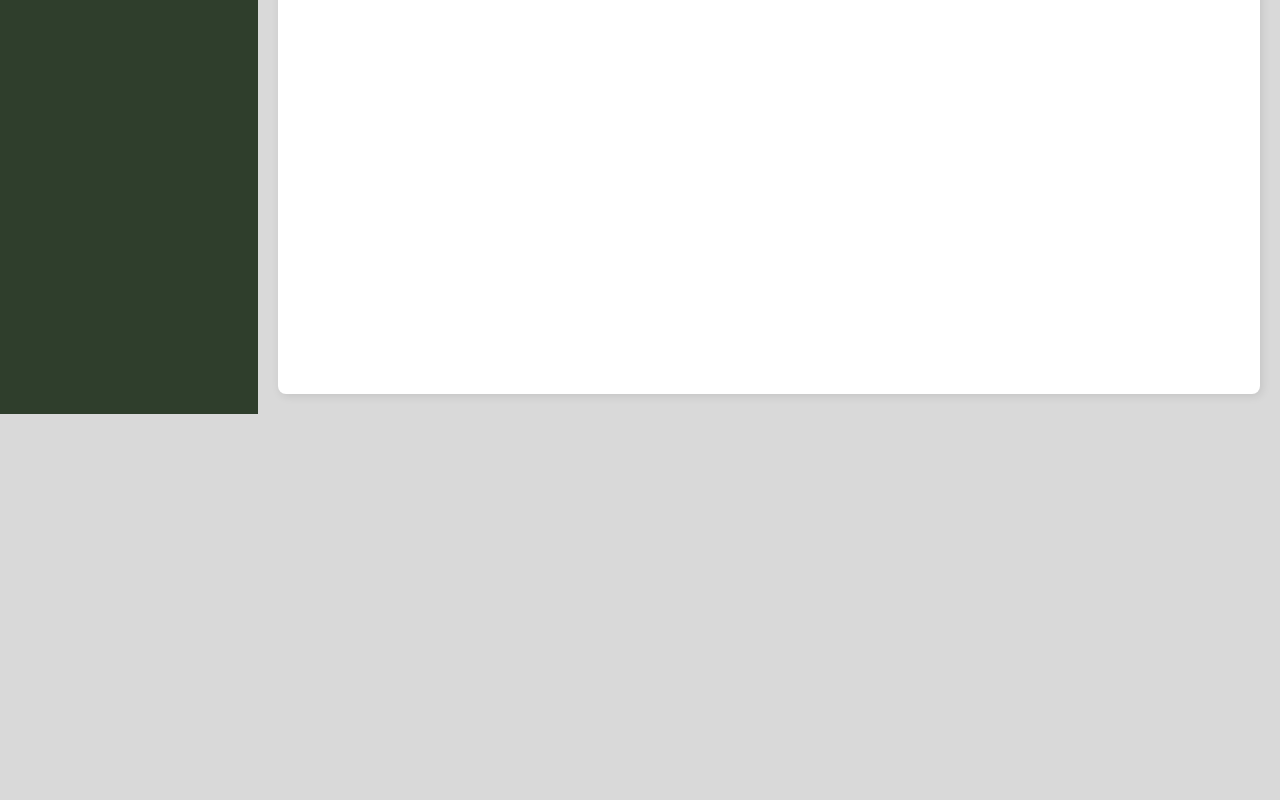
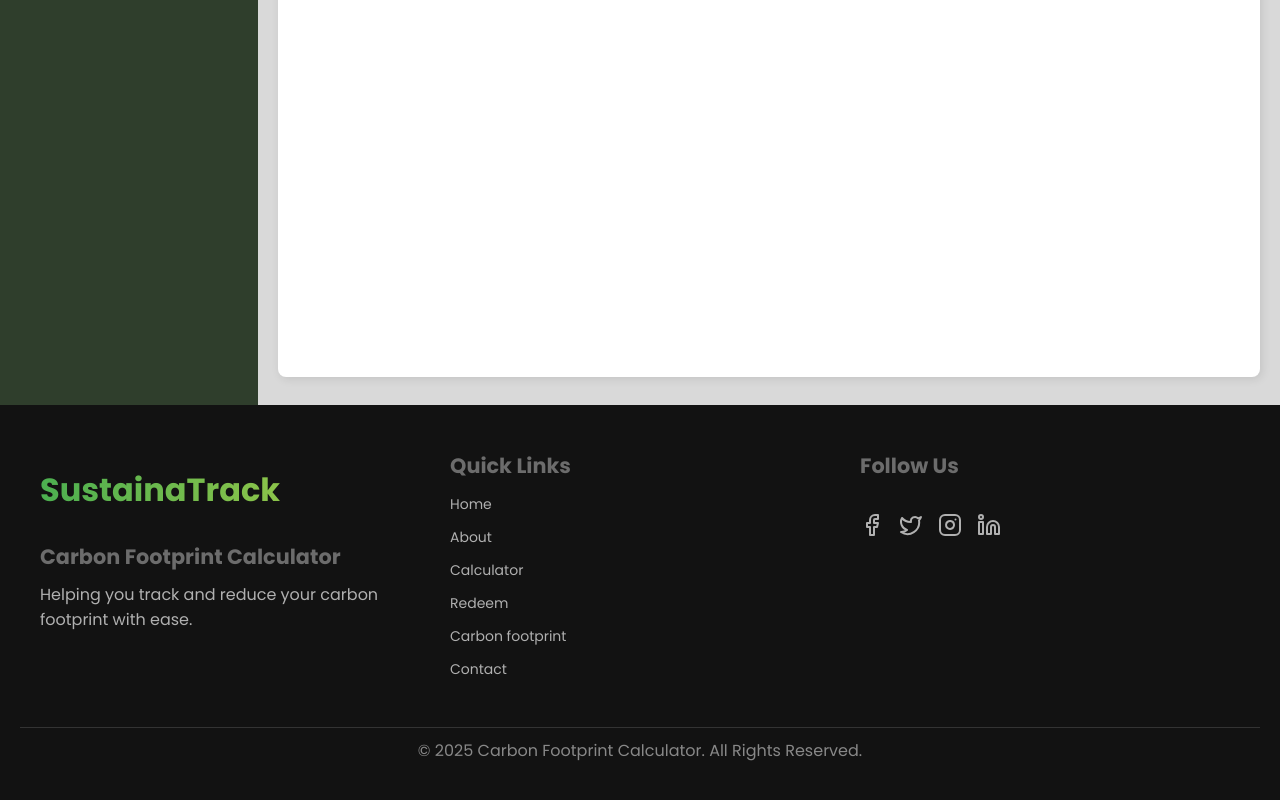
Before and after one commit to Sanskar-2104/Carbon-Footprint-Website, a React (Create React App) app in the folder frontend/: page /calculate in a window 1280 px wide. Shown: the part 386-1186 px from the top of the page. Before the commit the page ends 800 px from the top, so only its background shows below. Built offline with nearby package versions, Linux system fonts and the light colour scheme.

Commit message:
Added footer and small bug fixed

```diff
--- a/frontend/src/App.js
+++ b/frontend/src/App.js
@@ -34,6 +34,7 @@ import LoginSignup from "./pages/Auth/LoginSignup";
 import Profile from "./pages/Profile/Profile";
 import Redeem from "./pages/Redeem/Redeem";
 import About from "./pages/About/About";
+import Footer from "./components/Footer/Footer";
 import "./App.css";
 import { UserInputProvider } from "./context/UserInputContext";
 
@@ -65,6 +66,7 @@ function App() {
             <Route path="/profile" element={<Profile />} />
           </Routes>
         </div>
+        <Footer />
       </div>
     </Router>
     </UserInputProvider>
--- a/frontend/src/components/ContentBox/ContentBox.css
+++ b/frontend/src/components/ContentBox/ContentBox.css
@@ -9,7 +9,7 @@ body{
     box-shadow: 2px 2px 10px rgba(0, 0, 0, 0.1);
     width: calc(100% - 290px); /* Full width minus margins */
     margin: 20px; /* Centers horizontally */
-    height: auto; /* Full height minus margins */
+    height: 78.5vh; /* Full height minus margins */
     max-height: 100vh; /* Prevent overflow */
     overflow-y: auto; /* Enables scrolling if content exceeds height */
 }
--- /dev/null
+++ b/frontend/src/components/Footer/Footer.css
@@ -0,0 +1,92 @@
+footer {
+    background-color: #121212;
+    color: white;
+    padding: 40px 20px;
+    text-align: center;
+  }
+
+  .footer-container {
+    max-width: 1200px;
+    margin: auto;
+    display: grid;
+    grid-template-columns: 1fr;
+    gap: 30px;
+  }
+
+  @media (min-width: 768px) {
+    .footer-container {
+      grid-template-columns: repeat(3, 1fr);
+      text-align: left;
+    }
+  }
+
+  .footer-title-main {
+    font-size: 2rem;
+    background: linear-gradient(90deg, #4CAF50, #8BC34A);
+    -webkit-background-clip: text;
+    background-clip: text;
+    color: transparent;
+    display: inline-block;
+  }
+
+  .footer-title {
+    font-size: 1.3rem;
+    font-weight: bold;
+    color: #6c6c6c;
+  }
+
+  .footer-text {
+    color: #b0b0b0;
+    margin-top: 10px;
+  }
+
+  .footer-links {
+    list-style: none;
+    padding: 0;
+    margin-top: 10px;
+  }
+
+  .footer-links li {
+    margin: 8px 0;
+  }
+
+  .footer-links a {
+    color: #b0b0b0;
+    text-decoration: none;
+    transition: color 0.3s ease;
+  }
+
+  .footer-links a:hover {
+    color: #58a87c;
+  }
+
+  .footer-social {
+    display: flex;
+    justify-content: center;
+    gap: 15px;
+    margin-top: 10px;
+  }
+
+  @media (min-width: 768px) {
+    .footer-social {
+      justify-content: start;
+    }
+  }
+
+  .footer-social a {
+    color: #b0b0b0;
+    font-size: 1.8rem;
+    transition: color 0.3s ease;
+  }
+
+  .footer-social a:hover {
+    color: white;
+  }
+
+  .footer-bottom {
+    text-align: center;
+    color: #888;
+    margin-top: 30px;
+    padding-top: 10px;
+    border-top: 1px solid #333;
+  }
--- /dev/null
+++ b/frontend/src/components/Footer/Footer.jsx
@@ -0,0 +1,55 @@
+import { motion } from "framer-motion";
+import { Facebook, Twitter, Instagram, Linkedin } from "lucide-react"; // Import Lucide icons
+import "./Footer.css";
+
+const Footer = () => {
+  return (
+    <motion.footer
+      initial={{ opacity: 0, y: 50 }}
+      animate={{ opacity: 1, y: 0 }}
+      transition={{ duration: 0.8 }}
+    >
+      <div className="footer-container">
+        {/* About Section */}
+        <div>
+          <h1 className="footer-title-main">SustainaTrack</h1>
+          <h2 className="footer-title">Carbon Footprint Calculator</h2>
+          <p className="footer-text">
+            Helping you track and reduce your carbon footprint with ease.
+          </p>
+        </div>
+
+        {/* Quick Links */}
+        <div>
+          <h2 className="footer-title">Quick Links</h2>
+          <ul className="footer-links">
+            <li><a href="/">Home</a></li>
+            <li><a href="/about">About</a></li>
+            <li><a href="/calculate">Calculator</a></li>
+            <li><a href="/redeem">Redeem</a></li>
+            <li><a href="/contact">Carbon footprint</a></li>
+            <li><a href="/contact">Contact</a></li>
+          </ul>
+        </div>
+
+        {/* Social Media Icons */}
+        <div>
+          <h2 className="footer-title">Follow Us</h2>
+          <div className="footer-social">
+            <a href="#"><Facebook size={24} /></a>
+            <a href="#"><Twitter size={24} /></a>
+            <a href="#"><Instagram size={24} /></a>
+            <a href="#"><Linkedin size={24} /></a>
+          </div>
+        </div>
+      </div>
+
+      {/* Copyright */}
+      <div className="footer-bottom">
+        © 2025 Carbon Footprint Calculator. All Rights Reserved.
+      </div>
+    </motion.footer>
+  );
+};
+
+export default Footer;
--- a/frontend/src/components/Sidebar/Sidebar.css
+++ b/frontend/src/components/Sidebar/Sidebar.css
@@ -3,7 +3,7 @@
     background-color: #3D4C3F;
     padding: 10px;
     color: white;
-    height: auto;
+    height: 87vh;
     font-family: 'Poppins', sans-serif;
     left: 0;
     overflow-y: auto;
--- a/frontend/src/pages/Result.jsx
+++ b/frontend/src/pages/Result.jsx
@@ -517,7 +517,7 @@ const formatLabel = (label) => label.replace(/([A-Z])/g, " $1").trim(); // Conve
       {response && (
         <div>
           <h2>Total Carbon Footprint: {response?.footprint?.total} kg CO₂</h2>
-          <FootprintProgress percentage={(response?.footprint?.total / 800) * 100} />
+          {/* <FootprintProgress percentage={(response?.footprint?.total / 800) * 100} /> */}
 
           <button
             onClick={() => setShowModal(true)}
```
Also changed, not shown: frontend/public/assets/logo.jpg (added).
